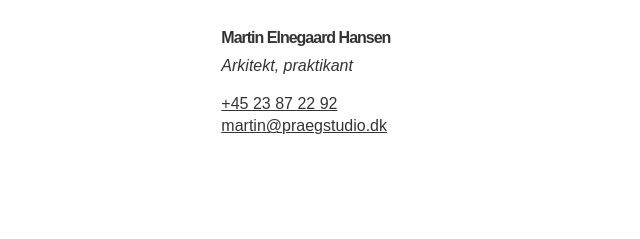
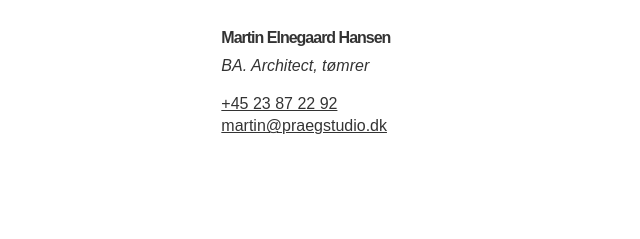
Before and after one commit to jeppe-smith/madsmikkelsen, a Gatsby site: page /kontakt in a window 1280 px wide. Shown: the part 928-1167 px from the top of the page, 640-1280 px from the left. Built offline with nearby package versions, Linux system fonts and the light colour scheme; Gatsby itself is replaced by a stand-in of ours.

Commit message:
update martins info

```diff
--- a/src/pages/kontakt/index.js
+++ b/src/pages/kontakt/index.js
@@ -82,7 +82,7 @@ const ContactPage = props => (
         <div className="person">
           <Img fluid={props.data.martin.childImageSharp.fluid} />
           <h4>Martin Elnegaard Hansen</h4>
-          <em>Arkitekt, praktikant</em>
+          <em>BA. Architect, tømrer</em>
           <a href="tel:+45 23 87 22 92">+45 23 87 22 92</a>
           <a href="mailto:martin@praegstudio.dk">martin@praegstudio.dk</a>
         </div>
```
